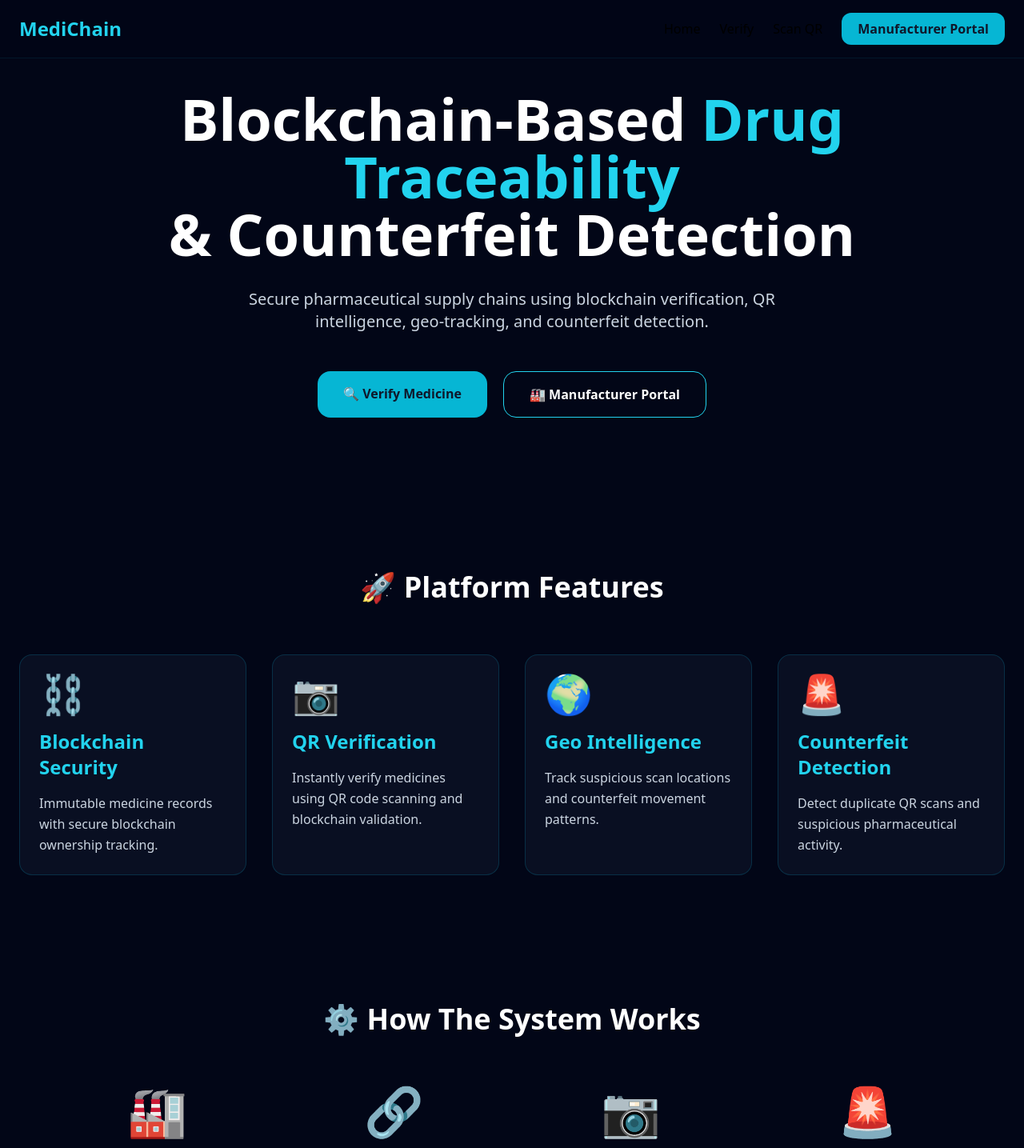
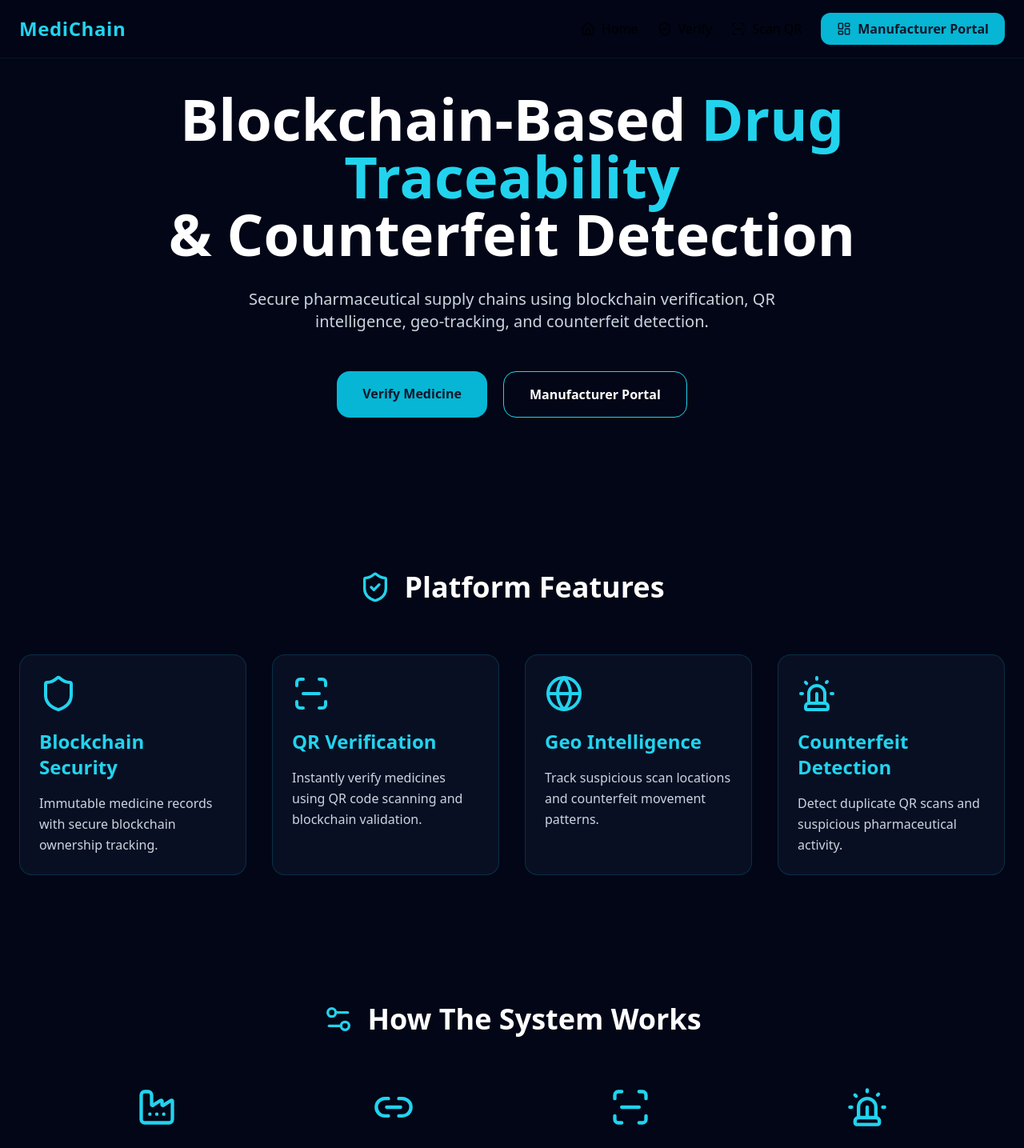
Before and after one commit to Soujana77/Blockchain-counterfeit-tracking, a React app in the folder frontend/: page / in a window 1280 px wide. Shown: the top 1435 px of the page at 80% size. Built offline with nearby package versions, Linux system fonts and the light colour scheme; the HTML template or start-up script is replaced by a standard one.

Commit message:
Redesigned public and admin UI with professional icon-based architecture

```diff
--- a/frontend/package.json
+++ b/frontend/package.json
@@ -15,6 +15,7 @@
     "html5-qrcode": "^2.3.8",
     "jspdf": "^4.2.1",
     "leaflet": "^1.9.4",
+    "lucide-react": "^1.16.0",
     "qrcode.react": "^4.2.0",
     "react": "^18.3.1",
     "react-dom": "^18.3.1",
--- a/frontend/src/App.jsx
+++ b/frontend/src/App.jsx
@@ -1,16 +1,33 @@
+import { useLocation } from "react-router-dom";
+
 import Navbar from "./components/Navbar";
+
 import AppRoutes from "./routes/AppRoutes";
-import ScrollToHash from "./utils/ScrollToHash";
 
-function App() {
+export default function App() {
+
+  const location = useLocation();
+
+  // 🔐 Admin Pages
+  const adminRoutes = [
+
+    "/dashboard",
+    "/medicine"
+  ];
+
+  const isAdminPage =
+
+    adminRoutes.includes(location.pathname);
+
   return (
+
     <div>
-      <Navbar />
-      <ScrollToHash />   {/* 👈 ADD THIS */}
+
+      {/* 🌍 Show Navbar Only On Public Pages */}
+      {!isAdminPage && <Navbar />}
+
       <AppRoutes />
 
     </div>
   );
 }
-
-export default App;
--- a/frontend/src/components/Navbar.jsx
+++ b/frontend/src/components/Navbar.jsx
@@ -1,4 +1,12 @@
+
 import { Link } from "react-router-dom";
+
+import {
+  ShieldCheck,
+  ScanLine,
+  LayoutDashboard,
+  Home
+} from "lucide-react";
 
 export default function Navbar() {
 
@@ -37,6 +45,7 @@ export default function Navbar() {
             text-2xl
             font-bold
             text-cyan-400
+            tracking-wide
           "
         >
 
@@ -55,29 +64,63 @@ export default function Navbar() {
           "
         >
 
+          {/* HOME */}
           <Link
             to="/"
-            className="hover:text-cyan-400 transition"
+            className="
+              hover:text-cyan-400
+              transition
+              flex
+              items-center
+              gap-2
+            "
           >
+
+            <Home size={18} />
+
             Home
+
           </Link>
 
+          {/* VERIFY */}
           <Link
             to="/verify"
-            className="hover:text-cyan-400 transition"
+            className="
+              hover:text-cyan-400
+              transition
+              flex
+              items-center
+              gap-2
+            "
           >
+
+            <ShieldCheck size={18} />
+
             Verify
+
           </Link>
 
+          {/* SCAN QR */}
           <Link
-            to="/scanner"
-            className="hover:text-cyan-400 transition"
+            to="/verify"
+            className="
+              hover:text-cyan-400
+              transition
+              flex
+              items-center
+              gap-2
+            "
           >
+
+            <ScanLine size={18} />
+
             Scan QR
+
           </Link>
 
+          {/* MANUFACTURER PORTAL */}
           <Link
-           to="/login"
+            to="/login"
             className="
               px-5
               py-2
@@ -87,8 +130,13 @@ export default function Navbar() {
               text-slate-900
               font-semibold
               transition
+              flex
+              items-center
+              gap-2
             "
           >
+
+            <LayoutDashboard size={18} />
 
             Manufacturer Portal
 
--- /dev/null
+++ b/frontend/src/layouts/AdminLayout.jsx
@@ -0,0 +1,165 @@
+import {
+  LayoutDashboard,
+  Pill,
+  ShieldCheck,
+  LogOut
+} from "lucide-react";
+
+import {
+  Link,
+  Outlet,
+  useNavigate
+} from "react-router-dom";
+
+export default function AdminLayout() {
+
+  const navigate = useNavigate();
+
+  const handleLogout = () => {
+
+    localStorage.removeItem("isAuthenticated");
+
+    navigate("/login");
+  };
+
+  return (
+
+    <div className="min-h-screen flex bg-[#020617] text-white">
+
+      {/* SIDEBAR */}
+      <aside
+        className="
+          w-72
+          bg-slate-900
+          border-r
+          border-cyan-500/10
+          p-6
+          flex
+          flex-col
+          justify-between
+        "
+      >
+
+        <div>
+
+          {/* LOGO */}
+          <h1
+            className="
+              text-3xl
+              font-bold
+              text-cyan-400
+              mb-12
+            "
+          >
+
+            MediChain
+
+          </h1>
+
+          {/* NAVIGATION */}
+          <nav className="space-y-4">
+
+            {/* DASHBOARD */}
+            <Link
+              to="/dashboard"
+              className="
+                flex
+                items-center
+                gap-3
+                px-5
+                py-3
+                rounded-xl
+                hover:bg-cyan-500/10
+                transition
+              "
+            >
+
+              <LayoutDashboard size={20} />
+
+              Dashboard
+
+            </Link>
+
+            {/* MEDICINE MANAGEMENT */}
+            <Link
+              to="/medicine"
+              className="
+                flex
+                items-center
+                gap-3
+                px-5
+                py-3
+                rounded-xl
+                hover:bg-cyan-500/10
+                transition
+              "
+            >
+
+              <Pill size={20} />
+
+              Medicine Management
+
+            </Link>
+
+            {/* VERIFY */}
+            <Link
+              to="/verify"
+              className="
+                flex
+                items-center
+                gap-3
+                px-5
+                py-3
+                rounded-xl
+                hover:bg-cyan-500/10
+                transition
+              "
+            >
+
+              <ShieldCheck size={20} />
+
+              Verify Medicine
+
+            </Link>
+
+          </nav>
+
+        </div>
+
+        {/* LOGOUT BUTTON */}
+        <button
+          onClick={handleLogout}
+          className="
+            w-full
+            py-3
+            rounded-xl
+            bg-red-500
+            hover:bg-red-400
+            text-white
+            font-semibold
+            transition
+            flex
+            items-center
+            justify-center
+            gap-2
+          "
+        >
+
+          <LogOut size={18} />
+
+          Logout
+
+        </button>
+
+      </aside>
+
+      {/* PAGE CONTENT */}
+      <main className="flex-1 overflow-y-auto p-10">
+
+        <Outlet />
+
+      </main>
+
+    </div>
+  );
+}
--- a/frontend/src/pages/LandingPage.jsx
+++ b/frontend/src/pages/LandingPage.jsx
@@ -1,4 +1,15 @@
 import { Link } from "react-router-dom";
+
+import {
+  ShieldCheck,
+  ScanLine,
+  Globe,
+  Siren,
+  Factory,
+  Link2,
+  Settings2,
+  Shield
+} from "lucide-react";
 
 export default function LandingPage() {
 
@@ -50,12 +61,12 @@ export default function LandingPage() {
               "
             >
 
-              🔍 Verify Medicine
+              Verify Medicine
 
             </Link>
 
             <Link
-              to="/medicine"
+              to="/login"
               className="
                 px-8
                 py-4
@@ -68,7 +79,7 @@ export default function LandingPage() {
               "
             >
 
-              🏭 Manufacturer Portal
+              Manufacturer Portal
 
             </Link>
 
@@ -83,20 +94,32 @@ export default function LandingPage() {
 
         <div className="max-w-7xl mx-auto">
 
-          <h2 className="text-4xl font-bold text-center mb-16">
+          {/* SECTION TITLE */}
+          <div className="flex items-center justify-center gap-4 mb-16">
 
-            🚀 Platform Features
+            <ShieldCheck
+              size={40}
+              className="text-cyan-400"
+            />
 
-          </h2>
+            <h2 className="text-4xl font-bold">
 
+              Platform Features
+
+            </h2>
+
+          </div>
+
+          {/* FEATURE GRID */}
           <div className="grid grid-cols-1 md:grid-cols-2 xl:grid-cols-4 gap-8">
 
             {/* FEATURE 1 */}
             <div className="bg-slate-900/60 border border-cyan-500/20 rounded-2xl p-6">
 
-              <div className="text-5xl mb-5">
-                ⛓
-              </div>
+              <Shield
+                size={48}
+                className="text-cyan-400 mb-5"
+              />
 
               <h3 className="text-2xl font-bold text-cyan-400 mb-4">
 
@@ -116,9 +139,10 @@ export default function LandingPage() {
             {/* FEATURE 2 */}
             <div className="bg-slate-900/60 border border-cyan-500/20 rounded-2xl p-6">
 
-              <div className="text-5xl mb-5">
-                📷
-              </div>
+              <ScanLine
+                size={48}
+                className="text-cyan-400 mb-5"
+              />
 
               <h3 className="text-2xl font-bold text-cyan-400 mb-4">
 
@@ -138,9 +162,10 @@ export default function LandingPage() {
             {/* FEATURE 3 */}
             <div className="bg-slate-900/60 border border-cyan-500/20 rounded-2xl p-6">
 
-              <div className="text-5xl mb-5">
-                🌍
-              </div>
+              <Globe
+                size={48}
+                className="text-cyan-400 mb-5"
+              />
 
               <h3 className="text-2xl font-bold text-cyan-400 mb-4">
 
@@ -160,9 +185,10 @@ export default function LandingPage() {
             {/* FEATURE 4 */}
             <div className="bg-slate-900/60 border border-cyan-500/20 rounded-2xl p-6">
 
-              <div className="text-5xl mb-5">
-                🚨
-              </div>
+              <Siren
+                size={48}
+                className="text-cyan-400 mb-5"
+              />
 
               <h3 className="text-2xl font-bold text-cyan-400 mb-4">
 
@@ -190,19 +216,32 @@ export default function LandingPage() {
 
         <div className="max-w-6xl mx-auto">
 
-          <h2 className="text-4xl font-bold text-center mb-16">
+          {/* SECTION TITLE */}
+          <div className="flex items-center justify-center gap-4 mb-16">
 
-            ⚙ How The System Works
+            <Settings2
+              size={40}
+              className="text-cyan-400"
+            />
 
-          </h2>
+            <h2 className="text-4xl font-bold">
 
+              How The System Works
+
+            </h2>
+
+          </div>
+
+          {/* WORKFLOW */}
           <div className="grid grid-cols-1 md:grid-cols-4 gap-8 text-center">
 
+            {/* STEP 1 */}
             <div>
 
-              <div className="text-6xl mb-5">
-                🏭
-              </div>
+              <Factory
+                size={52}
+                className="text-cyan-400 mx-auto mb-5"
+              />
 
               <h3 className="text-2xl font-bold mb-3">
 
@@ -218,11 +257,13 @@ export default function LandingPage() {
 
             </div>
 
+            {/* STEP 2 */}
             <div>
 
-              <div className="text-6xl mb-5">
-                🔗
-              </div>
+              <Link2
+                size={52}
+                className="text-cyan-400 mx-auto mb-5"
+              />
 
               <h3 className="text-2xl font-bold mb-3">
 
@@ -238,11 +279,13 @@ export default function LandingPage() {
 
             </div>
 
+            {/* STEP 3 */}
             <div>
 
-              <div className="text-6xl mb-5">
-                📷
-              </div>
+              <ScanLine
+                size={52}
+                className="text-cyan-400 mx-auto mb-5"
+              />
 
               <h3 className="text-2xl font-bold mb-3">
 
@@ -258,11 +301,13 @@ export default function LandingPage() {
 
             </div>
 
+            {/* STEP 4 */}
             <div>
 
-              <div className="text-6xl mb-5">
-                🚨
-              </div>
+              <Siren
+                size={52}
+                className="text-cyan-400 mx-auto mb-5"
+              />
 
               <h3 className="text-2xl font-bold mb-3">
 
--- a/frontend/src/routes/AppRoutes.jsx
+++ b/frontend/src/routes/AppRoutes.jsx
@@ -1,22 +1,66 @@
 import { Routes, Route } from "react-router-dom";
-import Home from "../pages/Home";
+
+// 🌍 Public Pages
+import LandingPage from "../pages/LandingPage";
 import Verify from "../pages/Verify";
+
+import Login from "../pages/Login";
+
+// 🔐 Admin Pages
+import AdminDashboard from "../pages/AdminDashboard";
 import Medicine from "../pages/Medicine";
-import AdminDashboard from "../pages/AdminDashboard";
-import LandingPage from "../pages/LandingPage";
-import Login from "../pages/Login";
+
+// 🔒 Protection
 import ProtectedRoute from "../components/ProtectedRoute";
 
-function AppRoutes() {
+// 🧭 Layout
+import AdminLayout from "../layouts/AdminLayout";
+
+export default function AppRoutes() {
+
   return (
+
     <Routes>
-      <Route path="/" element={<LandingPage />} />
-      <Route path="/login" element={<Login />} />
-      <Route path="/verify" element={<Verify />} />
-      <Route path="/add-medicine" element={<Medicine />} />
-      <Route path="/dashboard" element={<ProtectedRoute><AdminDashboard /></ProtectedRoute>} />
+
+      {/* 🌍 PUBLIC ROUTES */}
+      <Route
+        path="/"
+        element={<LandingPage />}
+      />
+
+      <Route
+        path="/verify"
+        element={<Verify />}
+      />
+
+      <Route
+        path="/login"
+        element={<Login />}
+      />
+
+      {/* 🔐 PROTECTED ADMIN ROUTES */}
+      <Route
+        element={
+          <ProtectedRoute>
+
+            <AdminLayout />
+
+          </ProtectedRoute>
+        }
+      >
+
+        <Route
+          path="/dashboard"
+          element={<AdminDashboard />}
+        />
+
+        <Route
+          path="/medicine"
+          element={<Medicine />}
+        />
+
+      </Route>
+
     </Routes>
   );
 }
-
-export default AppRoutes;
```
Also changed, not shown: 1 other file (tests, documents, lock files or other folders).
